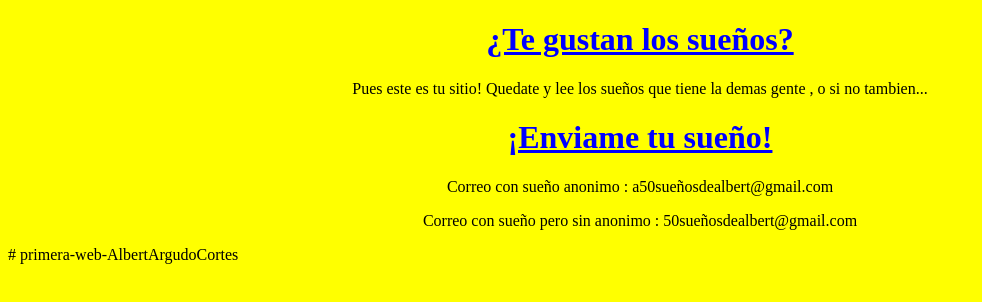
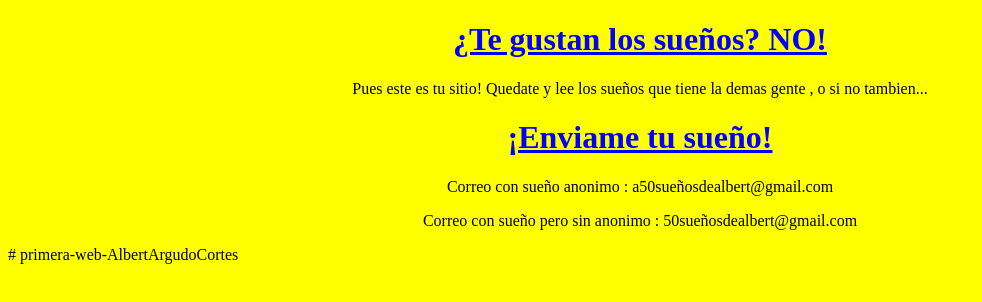
Before and after one commit to AlbertCortes/primera-web-AlbertArgudoCortes, a plain HTML site: page 50sueñosdealbert.html in a window 1280 px wide. Shown: the whole page, without its empty margins (0-982 px from the left). Drawn offline with Linux system fonts and the light colour scheme.

Commit message:
Updated file by sergi

```diff
--- a/50sueñosdealbert.html
+++ b/50sueñosdealbert.html
@@ -21,7 +21,7 @@ text-decoration:underline;
 </style>
 </head>
 <body>
-<h1 class="primero">¿Te gustan los sueños?</h1>
+<h1 class="primero">¿Te gustan los sueños? NO!</h1>
 <p class="segundo">Pues este es tu sitio! Quedate y lee los sueños que tiene la demas gente , o si no tambien... </p>
 <h1 class="primero">¡Enviame tu sueño!</h1>
 <p class="segundo"> Correo con sueño anonimo : a50sueñosdealbert@gmail.com</p>
```
